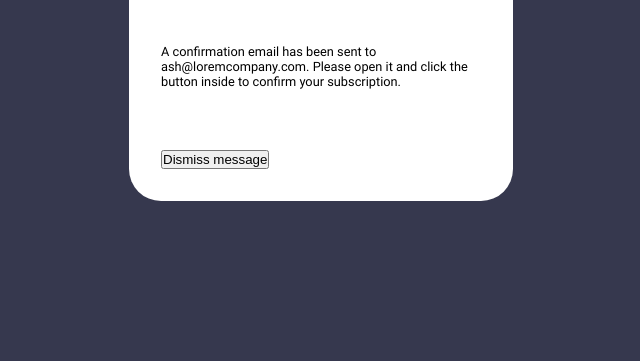
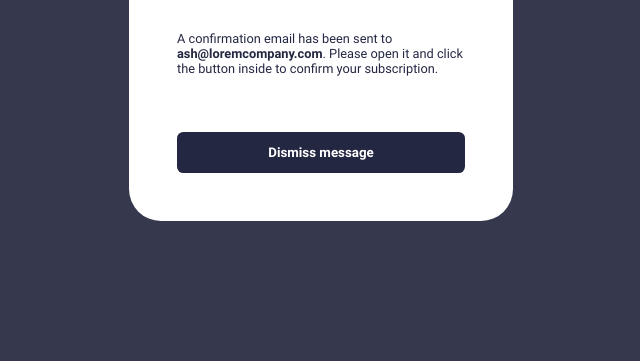
Before and after one commit to HectorKayman/fem-newsletter-sign-up-with-success-message, a plain HTML site: page index.html in a window 1280 px wide. Shown: the part 439-800 px from the top of the page, without its empty margins (319-959 px from the left). Drawn offline with Linux system fonts and the light colour scheme.

Commit message:
Add styling for dismiss button

```diff
--- a/style.css
+++ b/style.css
@@ -112,7 +112,8 @@ body {
   cursor: pointer;
 }
 
-.btn-signup {
+.btn-signup,
+#btn-dismiss {
   width: 100%;
   padding: 0.8rem 1rem;
   border: none;
@@ -122,7 +123,8 @@ body {
   font-family: "Roboto-Bold";
 }
 
-.btn-signup:hover {
+.btn-signup:hover,
+#btn-dismiss:hover {
   background-color: hsl(4, 100%, 67%);
   cursor: pointer;
 }
@@ -141,14 +143,19 @@ body {
 .success-card {
   position: absolute;
   width: 30%;
-  height: 60%;
+  height: 65%;
   display: flex;
   flex-direction: column;
   align-items: flex-start;
   justify-content: space-between;
   background-color: hsl(0, 0%, 100%);
+  color: hsl(234, 29%, 20%);
   border-radius: 2rem;
-  padding: 2rem;
+  padding: 3rem;
+}
+
+#email-signed {
+  font-family: "Roboto-Bold";
 }
 
 /* Footnote */
```
